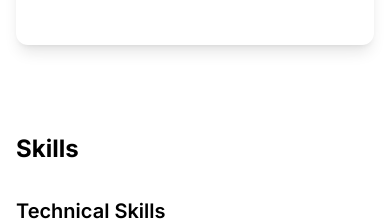
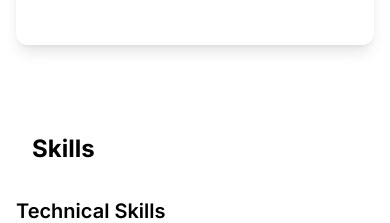
Before and after one commit to Koti2199/portifolio, a Next.js app: page / in a window 390 px wide. Shown: the part 4400-4623 px from the top of the page. Built offline with nearby package versions, Linux system fonts and the light colour scheme.

Commit message:
Add files via upload

```diff
--- a/app/skills/skills.jsx
+++ b/app/skills/skills.jsx
@@ -51,7 +51,7 @@ function SkillsComponent() {
 
   return (
     <>
-      <h2 className="text-3xl mx-auto max-w-6xl font-bold mt-4 py-2 sm:text-2xl">
+      <h2 className="text-3xl font-bold mt-4 py-2 sm:text-2xl text-left px-4 lg:px-0">
         Skills
       </h2>
       <h4 className="text-2xl mx-auto max-w-6xl font-semibold mt-4 py-2 sm:text-xl">
```
